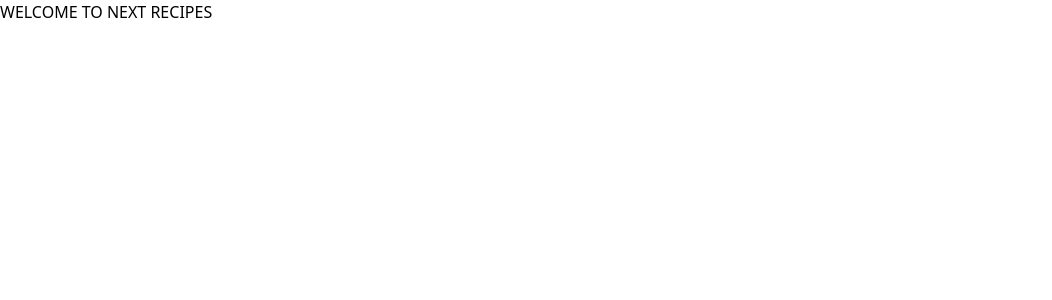
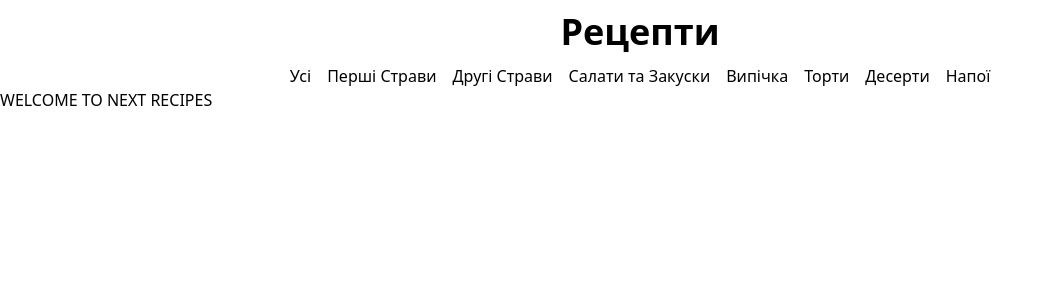
Before and after one commit to DimonKniaziev/next-recipes, a Next.js app: page / in a window 1280 px wide. Shown: the top 300 px of the page, without its empty margins (0-1052 px from the left). Built offline with nearby package versions, Linux system fonts and the light colour scheme.

Commit message:
add-header-for-all-pages

```diff
--- a/src/app/layout.tsx
+++ b/src/app/layout.tsx
@@ -1,4 +1,5 @@
 import type { Metadata } from "next";
+import Link from 'next/link'
 import "./globals.css";
 
 export const metadata: Metadata = {
@@ -13,7 +14,39 @@ export default function RootLayout({
 }>) {
   return (
     <html lang="en">
-      <body>{children}</body>
+      <body>
+        <header className="text-center">
+          <h1 className="text-4xl font-bold my-3">Рецепти</h1>
+          <nav className="flex justify-center space-x-4">
+            <div>
+              <Link href="/">Усі</Link>
+            </div>
+            <div>
+              <Link href="/pershi-stravy">Перші Страви</Link>
+            </div>
+            <div>
+
+              <Link href="/drugi-stravy">Другі Страви</Link>
+            </div>
+            <div>
+              <Link href="/salaty-ta-zakusky">Салати та Закуски</Link>
+            </div>
+            <div>
+              <Link href="/vipechka">Випічка</Link>
+            </div>
+            <div>
+              <Link href="/torty">Торти</Link>
+            </div>
+            <div>
+              <Link href="/deserty">Десерти</Link>
+            </div>
+            <div>
+              <Link href="/napoi">Напої</Link>
+            </div>
+          </nav>
+        </header>
+        {children}
+      </body>
     </html>
   );
 }
```
